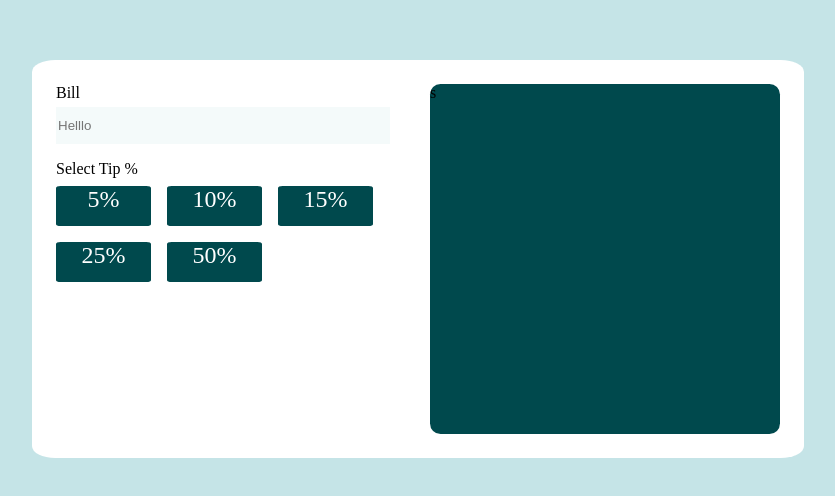
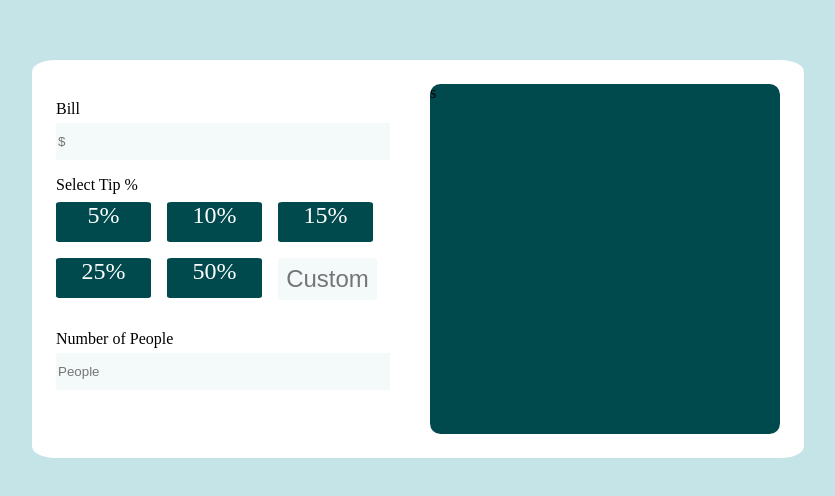
Before and after one commit to FlorinDobinciuc/tip-calculator, a React (Create React App) app in the folder tip-calculator/: page / in a window 1280 px wide. Shown: the part 156-652 px from the top of the page, without its empty margins (222-1057 px from the left). Built offline with nearby package versions, Linux system fonts and the light colour scheme.

Commit message:
Create Custom-tip component and add props for Input component

```diff
--- a/tip-calculator/src/components/bill/Bill.jsx
+++ b/tip-calculator/src/components/bill/Bill.jsx
@@ -1,10 +1,11 @@
 import Input from "../input/Input";
 import Tip from "../tip/Tip";
+import CustomTip from "../customTip/CustomTip";
 
 function Bill() {
   return (
     <div className="bill">
-      <Input />
+      <Input labelName="Bill" placeholderName="$" />
       <p>Select Tip %</p>
       <section>
         <Tip percentage={5} />
@@ -12,7 +13,9 @@ function Bill() {
         <Tip percentage={15} />
         <Tip percentage={25} />
         <Tip percentage={50} />
+        <CustomTip />
       </section>
+      <Input labelName="Number of People" placeholderName="People" />
     </div>
   );
 }
--- /dev/null
+++ b/tip-calculator/src/components/customTip/CustomTip.tsx
@@ -0,0 +1,9 @@
+function CustomTip() {
+  return (
+    <div className="custom-tip">
+      <input type="text" className="custom-tip" placeholder="Custom" />
+    </div>
+  );
+}
+
+export default CustomTip;
--- a/tip-calculator/src/components/input/Input.jsx
+++ b/tip-calculator/src/components/input/Input.jsx
@@ -1,8 +1,8 @@
-function Input() {
+function Input({ labelName, placeholderName }) {
   return (
     <div className="input">
-      <label htmlFor="input">Bill</label>
-      <input type="text" className="text-input" placeholder="Helllo" />
+      <label htmlFor="input">{labelName}</label>
+      <input type="text" className="text-input" placeholder={placeholderName} />
     </div>
   );
 }
--- a/tip-calculator/src/index.css
+++ b/tip-calculator/src/index.css
@@ -43,6 +43,7 @@ html {
 .input {
   display: flex;
   flex-wrap: wrap;
+  padding-top: 1rem;
 }
 
 label {
@@ -68,6 +69,19 @@ label {
   margin-bottom: 1rem;
 }
 
+.custom-tip {
+  width: 95px;
+  height: 40px;
+  background-color: hsl(189, 41%, 97%);
+  border-radius: 5%;
+  color: hsl(186, 14%, 43%);
+  text-align: center;
+  font-size: 1.5rem;
+  margin-right: 1rem;
+  margin-bottom: 1rem;
+  border: none;
+}
+
 p {
   margin-bottom: 0.5rem;
 }
```
Also changed, not shown: tip-calculator/tsconfig.json (added, +9 -0 lines).
